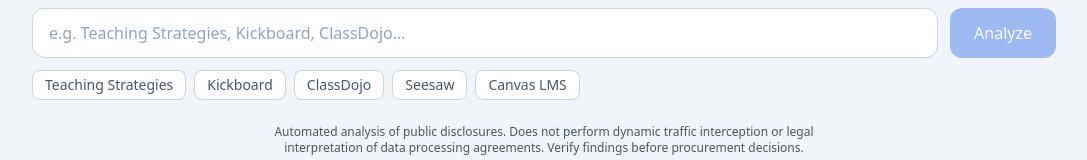
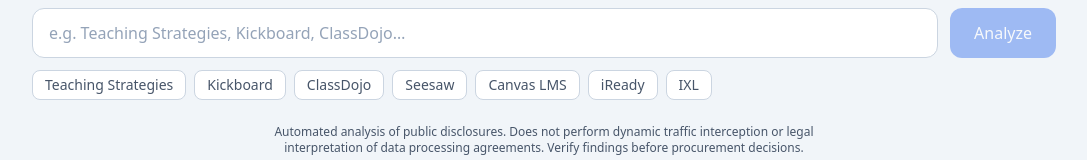
Before and after one commit to royapakzad/Data_Flow_Investigator, a Next.js app: page / in a window 1280 px wide. Shown: the part 499-659 px from the top of the page, without its empty margins (96-1183 px from the left). Built offline with nearby package versions, Linux system fonts and the light colour scheme.

Commit message:
Add files via upload

```diff
--- a/app/page.tsx
+++ b/app/page.tsx
@@ -105,7 +105,7 @@
 
 type AppMode = "vendor" | "county";
 
-const VENDOR_EXAMPLES = ["Teaching Strategies", "Kickboard", "ClassDojo", "Seesaw", "Canvas LMS"];
+const VENDOR_EXAMPLES = ["Teaching Strategies", "Kickboard", "ClassDojo", "Seesaw", "Canvas LMS", "iReady", "IXL"];
 
 // ── Vendor Analyzer tab ───────────────────────────────────────────────────────
 
```
